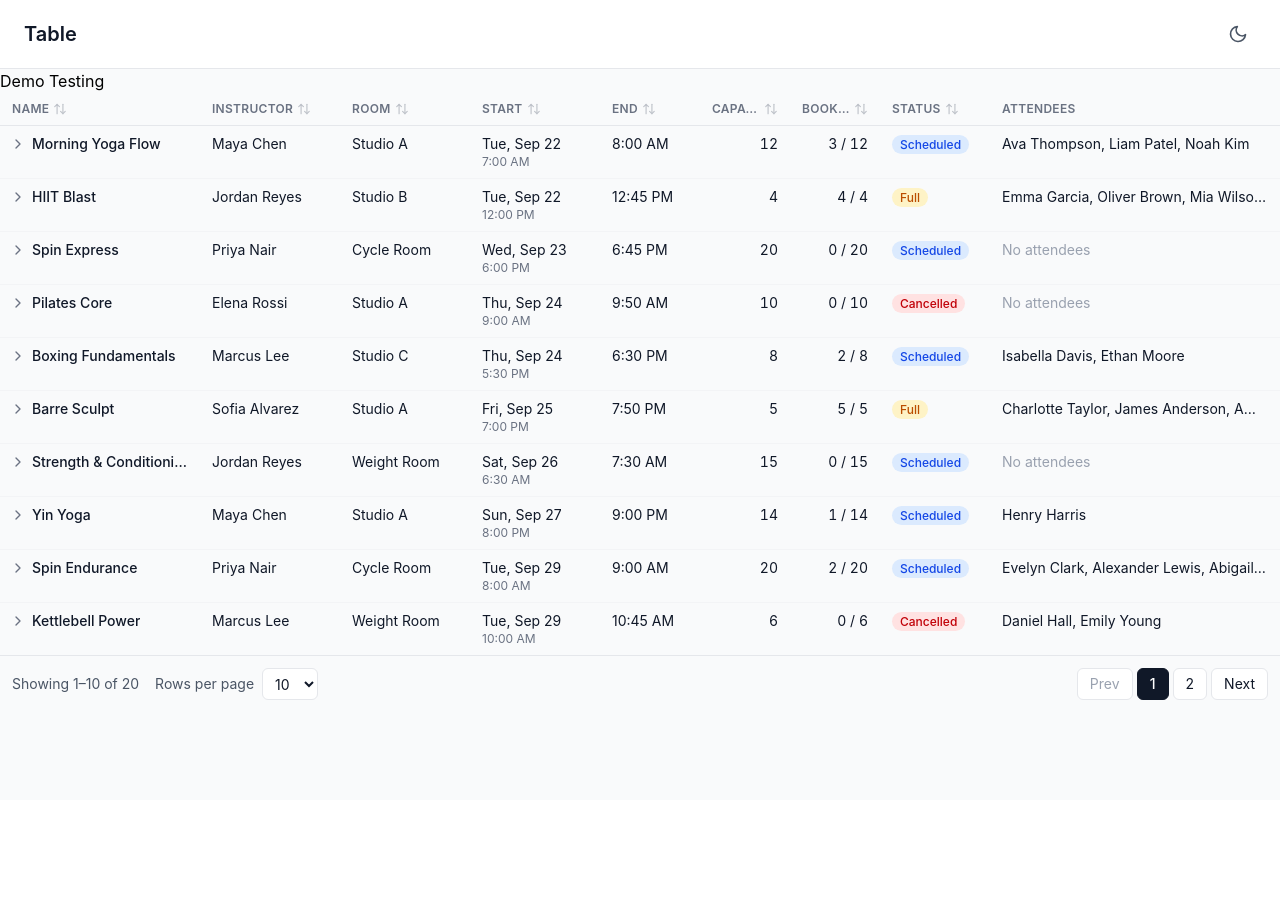
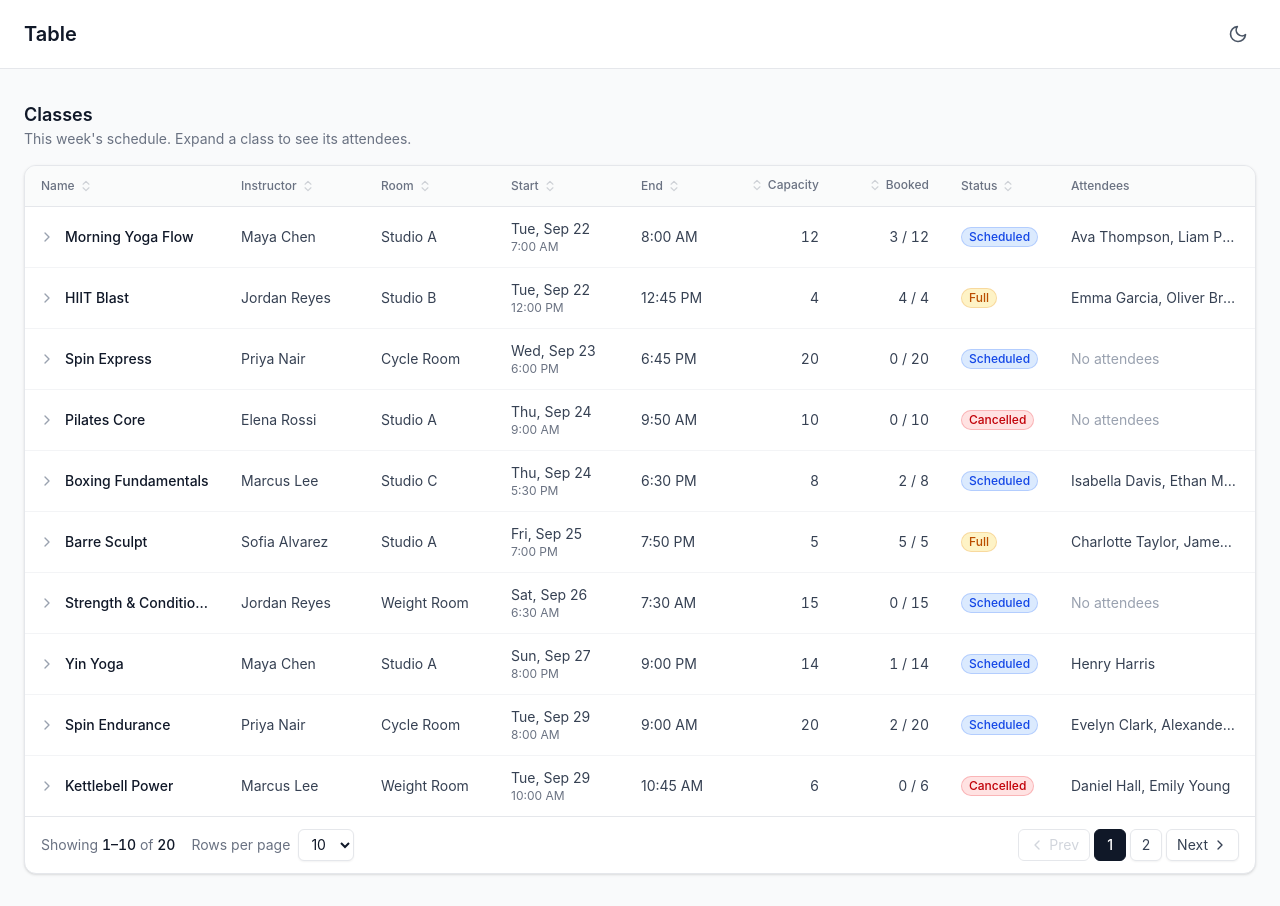
Before and after one commit to zphtet/table-component, a React (Vite) app: page / in a window 1280 px wide. Before the commit the page ends 800 px from the top, so only its background shows below. Built offline with nearby package versions, Linux system fonts and the light colour scheme.

Commit message:
feat : table styles update

```diff
--- a/src/components/Table/Pagination.tsx
+++ b/src/components/Table/Pagination.tsx
@@ -1,4 +1,6 @@
-import type { PaginationComponentProps, PaginationProps } from "@/types/table.types";
+import type { PaginationComponentProps } from "@/types/table.types";
+import { LuChevronLeft, LuChevronRight } from "react-icons/lu";
+import { focusRing } from "./utils";
 
 type PageItem = number | "ellipsis";
 
@@ -18,10 +20,9 @@ const getPageItems = (page: number, pageCount: number): PageItem[] => {
     return items;
 };
 
-const buttonClass =
-    "h-8 min-w-8 rounded-md border px-3 text-sm transition-colors disabled:cursor-not-allowed";
+const buttonClass = `inline-flex h-8 min-w-8 cursor-pointer items-center justify-center gap-1 rounded-md border px-2.5 text-sm transition-colors disabled:cursor-not-allowed ${focusRing}`;
 const idleClass =
-    "border-gray-200 bg-white text-gray-900 hover:bg-gray-50 disabled:text-gray-400 disabled:hover:bg-white dark:border-gray-800 dark:bg-gray-950 dark:text-gray-100 dark:hover:bg-gray-900 dark:disabled:text-gray-600";
+    "border-gray-200 bg-white text-gray-700 shadow-xs hover:bg-gray-50 disabled:text-gray-300 disabled:shadow-none disabled:hover:bg-white dark:border-gray-800 dark:bg-gray-950 dark:text-gray-300 dark:hover:bg-gray-900 dark:disabled:text-gray-700";
 const activeClass =
     "border-gray-900 bg-gray-900 font-medium text-white dark:border-gray-100 dark:bg-gray-100 dark:text-gray-900";
 
@@ -39,10 +40,14 @@ export const Pagination = ({
     const goTo = (next: number) => onPageChange?.(Math.min(Math.max(next, 1), pageCount));
 
     return (
-        <div className="flex flex-wrap items-center justify-between gap-3 border-t border-gray-200 px-3 py-3 text-sm text-gray-600 dark:border-gray-800 dark:text-gray-400">
+        <div className="flex flex-wrap items-center justify-between gap-3 border-t border-gray-200 px-4 py-3 text-sm text-gray-500 dark:border-gray-800 dark:text-gray-400">
             <div className="flex items-center gap-4">
-                <p>
-                    Showing {start}–{end} of {total}
+                <p className="tabular-nums">
+                    Showing{" "}
+                    <span className="font-medium text-gray-900 dark:text-gray-100">
+                        {start}–{end}
+                    </span>{" "}
+                    of <span className="font-medium text-gray-900 dark:text-gray-100">{total}</span>
                 </p>
 
                 {onSizeChange && (
@@ -53,7 +58,7 @@ export const Pagination = ({
                             onChange={(e) => {
                                 onSizeChange(Number(e.target.value));
                             }}
-                            className="h-8 rounded-md border border-gray-200 bg-white px-2 text-gray-900 dark:border-gray-800 dark:bg-gray-950 dark:text-gray-100"
+                            className={`h-8 cursor-pointer rounded-md border border-gray-200 bg-white px-2 text-gray-900 shadow-xs dark:border-gray-800 dark:bg-gray-950 dark:text-gray-100 ${focusRing}`}
                         >
                             {pageSizeOptions.map((size) => (
                                 <option key={size} value={size}>
@@ -72,6 +77,7 @@ export const Pagination = ({
                     disabled={page <= 1}
                     onClick={() => goTo(page - 1)}
                 >
+                    <LuChevronLeft aria-hidden className="size-4" />
                     Prev
                 </button>
 
@@ -101,6 +107,7 @@ export const Pagination = ({
                     onClick={() => goTo(page + 1)}
                 >
                     Next
+                    <LuChevronRight aria-hidden className="size-4" />
                 </button>
             </nav>
         </div>
--- a/src/components/Table/Table.tsx
+++ b/src/components/Table/Table.tsx
@@ -50,7 +50,7 @@ const Table = <T extends object, K extends keyof T>(props: TableProps<T, K>) =>
     });
 
     return (
-        <div className="w-full">
+        <div className="w-full overflow-hidden rounded-xl border border-gray-200 bg-white shadow-sm dark:border-gray-800 dark:bg-gray-950">
             <div className="w-full overflow-x-auto">
                 <table
                     aria-label={ariaLabel}
@@ -67,7 +67,7 @@ const Table = <T extends object, K extends keyof T>(props: TableProps<T, K>) =>
                     </colgroup>
 
                     <thead>
-                        <tr className="border-b border-gray-200 dark:border-gray-800">
+                        <tr className="border-b border-gray-200 bg-gray-50/80 dark:border-gray-800 dark:bg-gray-900/50">
                             {columns.map((col) => (
                                 <TableHeaderCell
                                     onClickSort={onClickSort}
--- a/src/components/Table/TableHeaderCell.tsx
+++ b/src/components/Table/TableHeaderCell.tsx
@@ -1,13 +1,19 @@
 import type { Sort, TableHeaderCellProps } from "@/types/table.types";
-import { LuArrowDown, LuArrowUp, LuArrowUpDown } from "react-icons/lu";
-import { alignClass, cn } from "./utils";
+import { LuArrowDown, LuArrowUp, LuChevronsUpDown } from "react-icons/lu";
+import { alignClass, cn, focusRing } from "./utils";
 
-/** Each click cycles normal → asc → desc → normal. */
+const ariaSort = { asc: "ascending", desc: "descending" } as const;
 
 const SortIcon = ({ direction }: { direction: Sort["direction"] | undefined }) => {
     if (direction === "asc") return <LuArrowUp aria-hidden className="size-3.5 shrink-0" />;
     if (direction === "desc") return <LuArrowDown aria-hidden className="size-3.5 shrink-0" />;
-    return <LuArrowUpDown aria-hidden className="size-3.5 shrink-0 opacity-40" />;
+    // Unsorted: faint until the header is hovered
+    return (
+        <LuChevronsUpDown
+            aria-hidden
+            className="size-3.5 shrink-0 opacity-30 transition-opacity group-hover:opacity-100"
+        />
+    );
 };
 
 export const TableHeaderCell = <T extends object>({
@@ -20,8 +26,15 @@ export const TableHeaderCell = <T extends object>({
     return (
         <th
             scope="col"
+            aria-sort={
+                column.sortable
+                    ? currentDirection
+                        ? ariaSort[currentDirection]
+                        : "none"
+                    : undefined
+            }
             className={cn(
-                "truncate px-3 py-2 align-bottom text-xs font-semibold tracking-wide text-gray-500 uppercase dark:text-gray-400",
+                "h-10 truncate px-4 align-middle text-xs font-medium text-gray-500 dark:text-gray-400",
                 alignClass[column.align ?? "left"],
                 column.headerClassName,
             )}
@@ -30,7 +43,13 @@ export const TableHeaderCell = <T extends object>({
                 <button
                     type="button"
                     onClick={() => onClickSort?.(column.id)}
-                    className="inline-flex max-w-full cursor-pointer items-center gap-1 uppercase hover:text-gray-900 dark:hover:text-gray-100"
+                    className={cn(
+                        "group -mx-1 inline-flex max-w-[calc(100%+0.5rem)] cursor-pointer items-center gap-1 rounded px-1 py-0.5 transition-colors hover:text-gray-900 dark:hover:text-gray-100",
+                        // Right-aligned columns put the icon on the left so the labels line up with the numbers
+                        column.align === "right" && "flex-row-reverse",
+                        currentDirection && "text-gray-900 dark:text-gray-100",
+                        focusRing,
+                    )}
                 >
                     <span className="truncate">{column.header}</span>
                     <SortIcon direction={currentDirection} />
--- a/src/components/Table/TableRow.tsx
+++ b/src/components/Table/TableRow.tsx
@@ -1,6 +1,6 @@
 import type { TableRowProps } from "@/types/table.types";
 import { LuChevronRight } from "react-icons/lu";
-import { alignClass, cn, renderCell } from "./utils";
+import { alignClass, cn, focusRing, renderCell } from "./utils";
 import { useState } from "react";
 
 export const TableRow = <T extends object, K extends keyof T>({
@@ -10,14 +10,22 @@ export const TableRow = <T extends object, K extends keyof T>({
     renderExpandUI,
 }: TableRowProps<T, K>) => {
     const [show, setShow] = useState(false);
+    // Render the panel on first open, then keep it mounted so closing can animate
+    const [hasOpened, setHasOpened] = useState(false);
     const hasExpand = expandKey != null && renderExpandUI != null;
+
+    const toggle = () => {
+        setShow((prev) => !prev);
+        setHasOpened(true);
+    };
+
     return (
         <>
             <tr
                 className={cn(
-                    "border-b border-gray-100 last:border-0 dark:border-gray-900",
-                    // Drop the divider between a row and its expanded panel so they read as one block
-                    show && "border-b-0",
+                    // Borders sit on top of each row, so the expand panel and the last row need no special casing
+                    "border-t border-gray-100 transition-colors first:border-t-0 hover:bg-gray-50/80 dark:border-gray-800/70 dark:hover:bg-gray-900/40",
+                    show && "bg-gray-50/80 dark:bg-gray-900/40",
                 )}
             >
                 {columns.map((col, colIndex) => {
@@ -26,7 +34,8 @@ export const TableRow = <T extends object, K extends keyof T>({
                         <td
                             key={col.id}
                             className={cn(
-                                "px-3 py-2 align-top text-gray-900 dark:text-gray-100",
+                                "px-4 py-3 align-middle text-gray-700 dark:text-gray-300",
+                                colIndex === 0 && "text-gray-900 dark:text-gray-100",
                                 // `*:truncate` also truncates direct child elements a custom `cell` renders
                                 col.wrap ? "break-words" : "truncate *:truncate",
                                 alignClass[col.align ?? "left"],
@@ -34,17 +43,23 @@ export const TableRow = <T extends object, K extends keyof T>({
                             )}
                         >
                             {hasExpand && colIndex === 0 ? (
-                                <div className="flex items-start gap-1">
+                                <div className="flex items-center gap-1.5">
                                     <button
                                         type="button"
                                         aria-expanded={show}
                                         aria-label={show ? "Collapse row" : "Expand row"}
-                                        onClick={() => setShow(!show)}
-                                        className="-ml-1 shrink-0 cursor-pointer rounded p-0.5 text-gray-500 hover:bg-gray-100 hover:text-gray-900 dark:text-gray-400 dark:hover:bg-gray-800 dark:hover:text-gray-100"
+                                        onClick={toggle}
+                                        className={cn(
+                                            "-ml-1.5 inline-flex size-6 shrink-0 cursor-pointer items-center justify-center rounded-md text-gray-400 transition-colors hover:bg-gray-200/70 hover:text-gray-700 dark:text-gray-500 dark:hover:bg-gray-800 dark:hover:text-gray-200",
+                                            focusRing,
+                                        )}
                                     >
                                         <LuChevronRight
                                             aria-hidden
-                                            className={cn("size-4 transition-transform", show && "rotate-90")}
+                                            className={cn(
+                                                "size-4 transition-transform duration-200",
+                                                show && "rotate-90",
+                                            )}
                                         />
                                     </button>
                                     <div className="min-w-0 truncate">{content}</div>
@@ -56,10 +71,27 @@ export const TableRow = <T extends object, K extends keyof T>({
                     );
                 })}
             </tr>
-            {hasExpand && show && (
-                <tr className="border-b border-gray-100 bg-gray-50 last:border-0 dark:border-gray-900 dark:bg-gray-900/50">
-                    <td colSpan={columns.length} className="px-3 py-3 text-gray-900 dark:text-gray-100">
-                        {renderExpandUI({ value: row[expandKey] as T[K] })}
+            {hasExpand && (
+                <tr aria-hidden={!show}>
+                    <td colSpan={columns.length} className="p-0">
+                        {/* Animating grid rows 0fr → 1fr lets the panel grow to its content's height */}
+                        <div
+                            className={cn(
+                                "grid transition-[grid-template-rows] duration-300 ease-out motion-reduce:transition-none",
+                                show ? "grid-rows-[1fr]" : "grid-rows-[0fr]",
+                            )}
+                        >
+                            <div className="min-h-0 overflow-hidden" inert={!show}>
+                                <div
+                                    className={cn(
+                                        "bg-gray-50/80 pt-1 pr-4 pb-4 pl-10 text-gray-900 transition-opacity duration-300 dark:bg-gray-900/40 dark:text-gray-100",
+                                        show ? "opacity-100" : "opacity-0",
+                                    )}
+                                >
+                                    {hasOpened && renderExpandUI({ value: row[expandKey] as T[K] })}
+                                </div>
+                            </div>
+                        </div>
                     </td>
                 </tr>
             )}
--- a/src/components/Table/utils.ts
+++ b/src/components/Table/utils.ts
@@ -18,7 +18,11 @@ export const renderCell = <T extends object>(col: ColumnDef<T>, row: T): ReactNo
 
 export const cn = (...classes: (string | false | undefined)[]) => classes.filter(Boolean).join(" ");
 
-export const alignClass = { left: "text-left", center: "text-center", right: "text-right" } as const;
+export const alignClass = {
+    left: "text-left",
+    center: "text-center",
+    right: "text-right",
+} as const;
 
 export const toCss = (size: number | string) => (typeof size === "number" ? `${size}px` : size);
 
@@ -54,3 +58,7 @@ export const sortRows = <T extends object>(rows: T[], sorts: Sort[], columns: Co
         return 0;
     });
 };
+
+/** Keyboard focus ring. Inset, so it isn't clipped inside truncating (overflow-hidden) cells. */
+export const focusRing =
+    "outline-none focus-visible:ring-2 focus-visible:ring-inset focus-visible:ring-gray-400 dark:focus-visible:ring-gray-500";
--- a/src/feature/Demo/Demo.tsx
+++ b/src/feature/Demo/Demo.tsx
@@ -6,8 +6,13 @@ import { Attendee } from "@/types/data.types";
 
 export const Demo = () => {
     return (
-        <div>
-            <p>Demo Testing</p>
+        <div className="mx-auto max-w-7xl space-y-4 px-4 py-8 sm:px-6">
+            <div>
+                <h2 className="text-lg font-semibold text-gray-900 dark:text-gray-100">Classes</h2>
+                <p className="text-sm text-gray-500 dark:text-gray-400">
+                    This week's schedule. Expand a class to see its attendees.
+                </p>
+            </div>
 
             <Table
                 ariaLabel="FitnessClass"
--- a/src/feature/Demo/attendee/columns.tsx
+++ b/src/feature/Demo/attendee/columns.tsx
@@ -8,10 +8,13 @@ const formatTime = (date: Date) =>
     date.toLocaleTimeString(undefined, { hour: "numeric", minute: "2-digit" });
 
 const bookingStatusStyles: Record<BookingStatus, string> = {
-    Booked: "bg-blue-100 text-blue-700 dark:bg-blue-900/40 dark:text-blue-300",
-    "Checked-in": "bg-green-100 text-green-700 dark:bg-green-900/40 dark:text-green-300",
-    Cancelled: "bg-red-100 text-red-700 dark:bg-red-900/40 dark:text-red-300",
-    "No-show": "bg-gray-100 text-gray-700 dark:bg-gray-800 dark:text-gray-300",
+    Booked: "bg-blue-100 text-blue-700 ring-1 ring-blue-600/20 ring-inset dark:bg-blue-900/40 dark:text-blue-300 dark:ring-blue-400/20",
+    "Checked-in":
+        "bg-green-100 text-green-700 ring-1 ring-green-600/20 ring-inset dark:bg-green-900/40 dark:text-green-300 dark:ring-green-400/20",
+    Cancelled:
+        "bg-red-100 text-red-700 ring-1 ring-red-600/20 ring-inset dark:bg-red-900/40 dark:text-red-300 dark:ring-red-400/20",
+    "No-show":
+        "bg-gray-100 text-gray-700 ring-1 ring-gray-600/20 ring-inset dark:bg-gray-800 dark:text-gray-300 dark:ring-gray-400/20",
 };
 
 export const attendeeColumns: ColumnDef<Attendee>[] = [
@@ -57,7 +60,7 @@ export const attendeeColumns: ColumnDef<Attendee>[] = [
         dataKey: "bookingStatus",
         cell: ({ value }) => (
             <span
-                className={`rounded-full px-2 py-0.5 text-xs font-medium ${bookingStatusStyles[value]}`}
+                className={`inline-flex items-center rounded-full px-2 py-0.5 text-xs font-medium ${bookingStatusStyles[value]}`}
             >
                 {value}
             </span>
--- a/src/feature/Demo/columns.tsx
+++ b/src/feature/Demo/columns.tsx
@@ -8,9 +8,11 @@ const formatTime = (date: Date) =>
     date.toLocaleTimeString(undefined, { hour: "numeric", minute: "2-digit" });
 
 const statusStyles: Record<ClassStatus, string> = {
-    Scheduled: "bg-blue-100 text-blue-700 dark:bg-blue-900/40 dark:text-blue-300",
-    Full: "bg-amber-100 text-amber-700 dark:bg-amber-900/40 dark:text-amber-300",
-    Cancelled: "bg-red-100 text-red-700 dark:bg-red-900/40 dark:text-red-300",
+    Scheduled:
+        "bg-blue-100 text-blue-700 ring-1 ring-blue-600/20 ring-inset dark:bg-blue-900/40 dark:text-blue-300 dark:ring-blue-400/20",
+    Full: "bg-amber-100 text-amber-700 ring-1 ring-amber-600/20 ring-inset dark:bg-amber-900/40 dark:text-amber-300 dark:ring-amber-400/20",
+    Cancelled:
+        "bg-red-100 text-red-700 ring-1 ring-red-600/20 ring-inset dark:bg-red-900/40 dark:text-red-300 dark:ring-red-400/20",
 };
 
 export const columns: ColumnDef<FitnessClass>[] = [
@@ -68,7 +70,7 @@ export const columns: ColumnDef<FitnessClass>[] = [
         header: "Capacity",
         sortable: true,
         align: "right",
-        width: 90,
+        width: 110,
         dataKey: "capacity",
         cellClassName: "tabular-nums",
     },
@@ -78,7 +80,7 @@ export const columns: ColumnDef<FitnessClass>[] = [
         header: "Booked",
         sortable: true,
         align: "right",
-        width: 90,
+        width: 110,
         dataKey: "attendeeCount",
         cellClassName: "tabular-nums",
         cell: ({ value, row }) => `${value} / ${row.capacity}`,
@@ -91,7 +93,9 @@ export const columns: ColumnDef<FitnessClass>[] = [
         width: 110,
         dataKey: "status",
         cell: ({ value }) => (
-            <span className={`rounded-full px-2 py-0.5 text-xs font-medium ${statusStyles[value]}`}>
+            <span
+                className={`inline-flex items-center rounded-full px-2 py-0.5 text-xs font-medium ${statusStyles[value]}`}
+            >
                 {value}
             </span>
         ),
```
